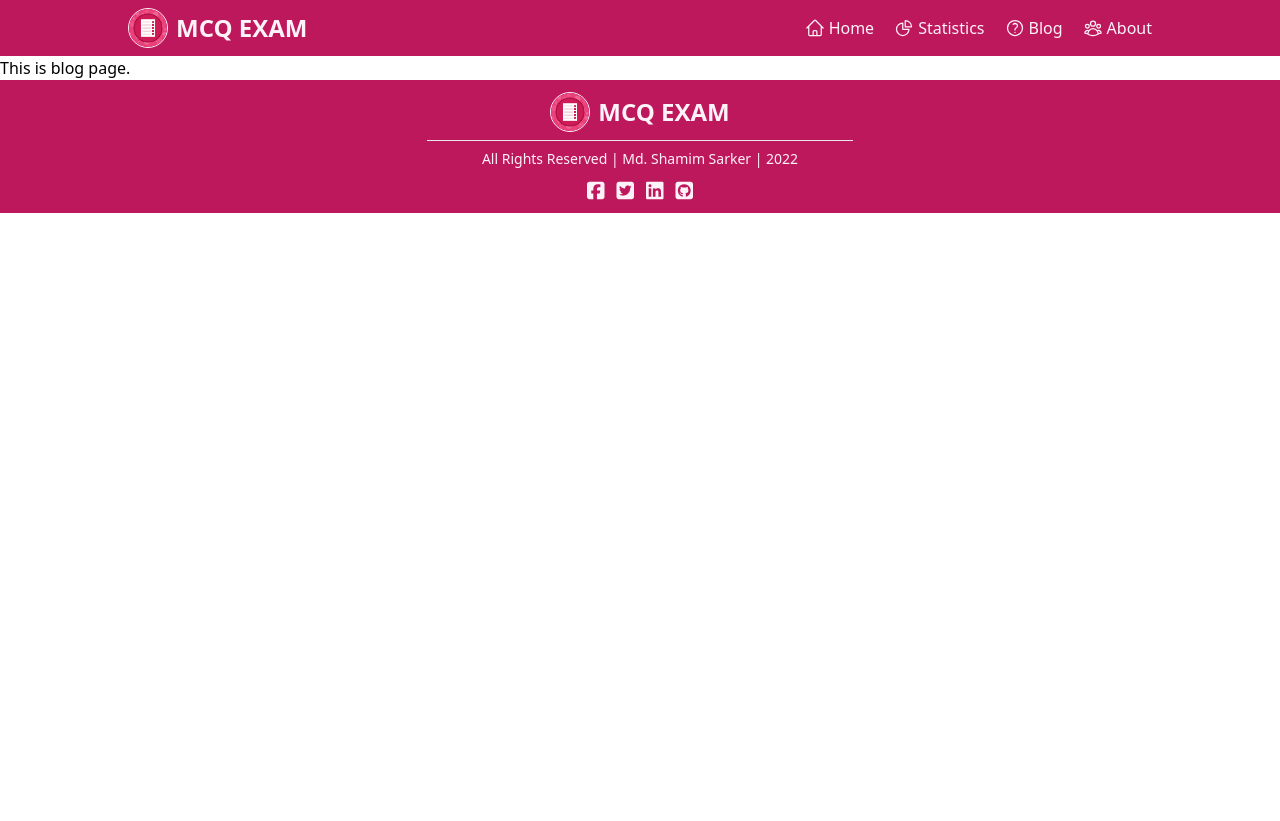
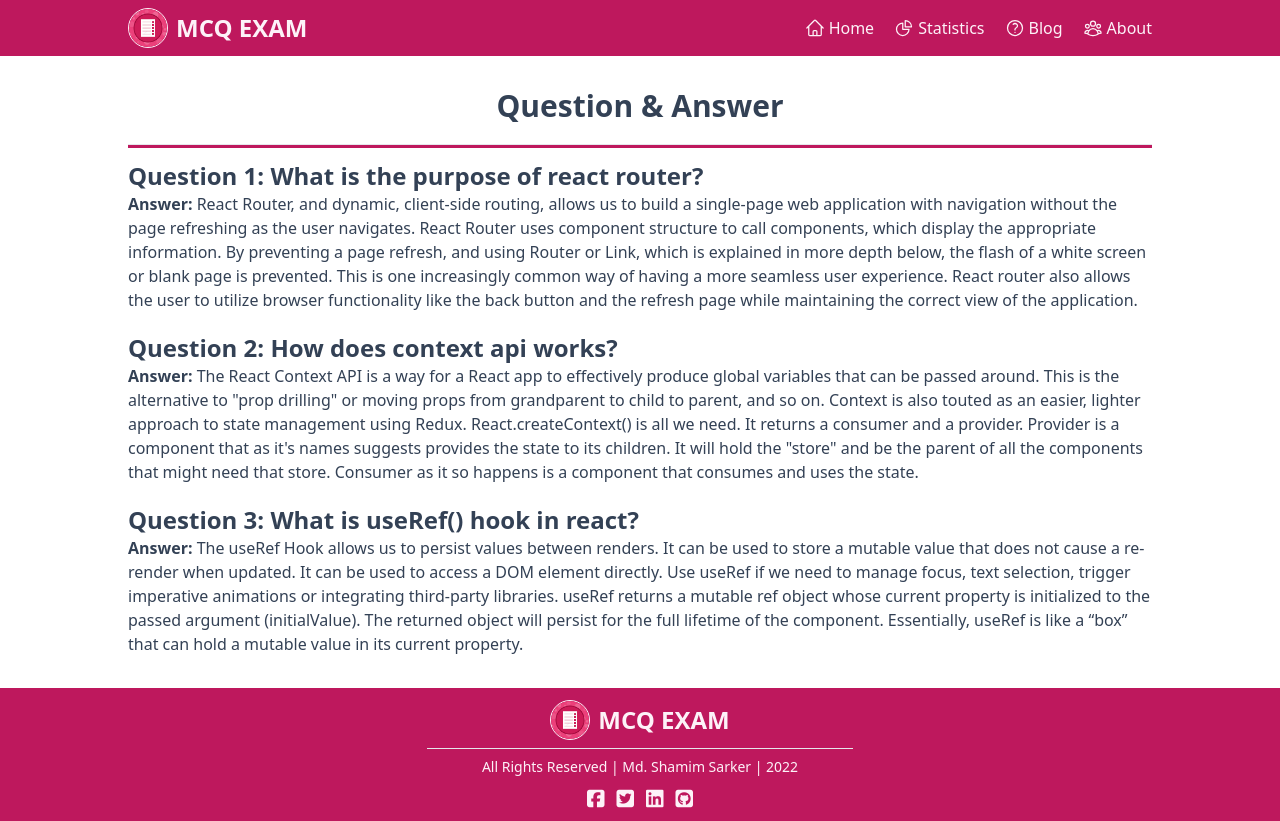
Before and after one commit to md-shamim-sarker/mcq-exam, a React (Create React App) app: page /blog in a window 1280 px wide. Before the commit the page ends 800 px from the top, so only its background shows below. Built offline with nearby package versions, Linux system fonts and the light colour scheme.

Commit message:
complete blog page

```diff
--- a/src/components/Blog/Blog.js
+++ b/src/components/Blog/Blog.js
@@ -2,8 +2,18 @@ import React from 'react';
 
 const Blog = () => {
     return (
-        <div>
-            <h2>This is blog page.</h2>
+        <div className='w-11/12 lg:w-4/5 mx-auto text-slate-700 my-8'>
+            <h1 className='text-3xl font-bold text-center mb-5'>Question & Answer</h1>
+            <hr className='h-1 bg-pink-700 mb-3' />
+            <h2 className='text-2xl font-bold'>Question 1: What is the purpose of react router?</h2>
+            <p className='mb-5'><strong>Answer: </strong>React Router, and dynamic, client-side routing, allows us to build a single-page web application with navigation without the page refreshing as the user navigates. React Router uses component structure to call components, which display the appropriate information. By preventing a page refresh, and using Router or Link, which is explained in more depth below, the flash of a white screen or blank page is prevented. This is one increasingly common way of having a more seamless user experience. React router also allows the user to utilize browser functionality like the back button and the refresh page while maintaining the correct view of the application.</p>
+
+            <h2 className='text-2xl font-bold'>Question 2: How does context api works?</h2>
+            <p className='mb-5'><strong>Answer: </strong>The React Context API is a way for a React app to effectively produce global variables that can be passed around. This is the alternative to "prop drilling" or moving props from grandparent to child to parent, and so on. Context is also touted as an easier, lighter approach to state management using Redux. React.createContext() is all we need. It returns a consumer and a provider. Provider is a component that as it's names suggests provides the state to its children. It will hold the "store" and be the parent of all the components that might need that store. Consumer as it so happens is a component that consumes and uses the state. </p>
+
+            <h2 className='text-2xl font-bold'>Question 3: What is useRef() hook in react?</h2>
+            <p><strong>Answer: </strong>The useRef Hook allows us to persist values between renders. It can be used to store a mutable value that does not cause a re-render when updated. It can be used to access a DOM element directly. Use useRef if we need to manage focus, text selection, trigger imperative animations or integrating third-party libraries. useRef returns a mutable ref object whose current property is initialized to the passed argument (initialValue). The returned object will persist for the full lifetime of the component. Essentially, useRef is like a “box” that can hold a mutable value in its current property.</p>
+
         </div>
     );
 };
```
Also changed, not shown: 1 other file (tests, documents, lock files or other folders).
